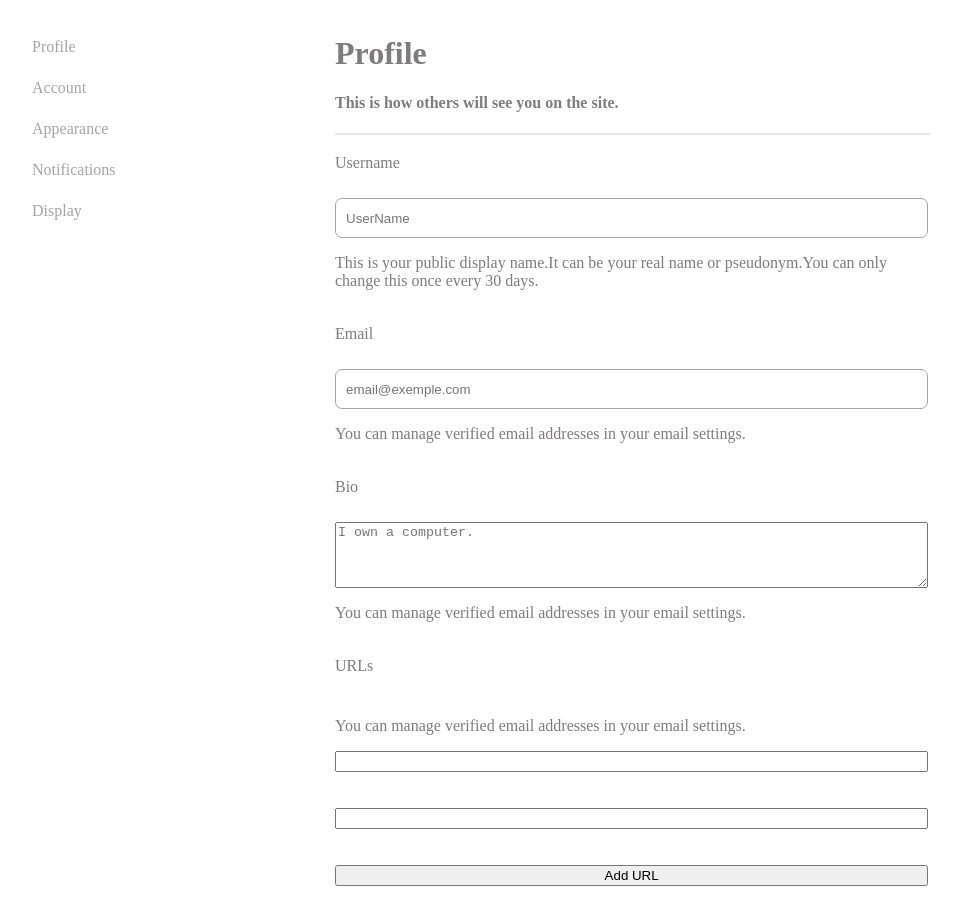
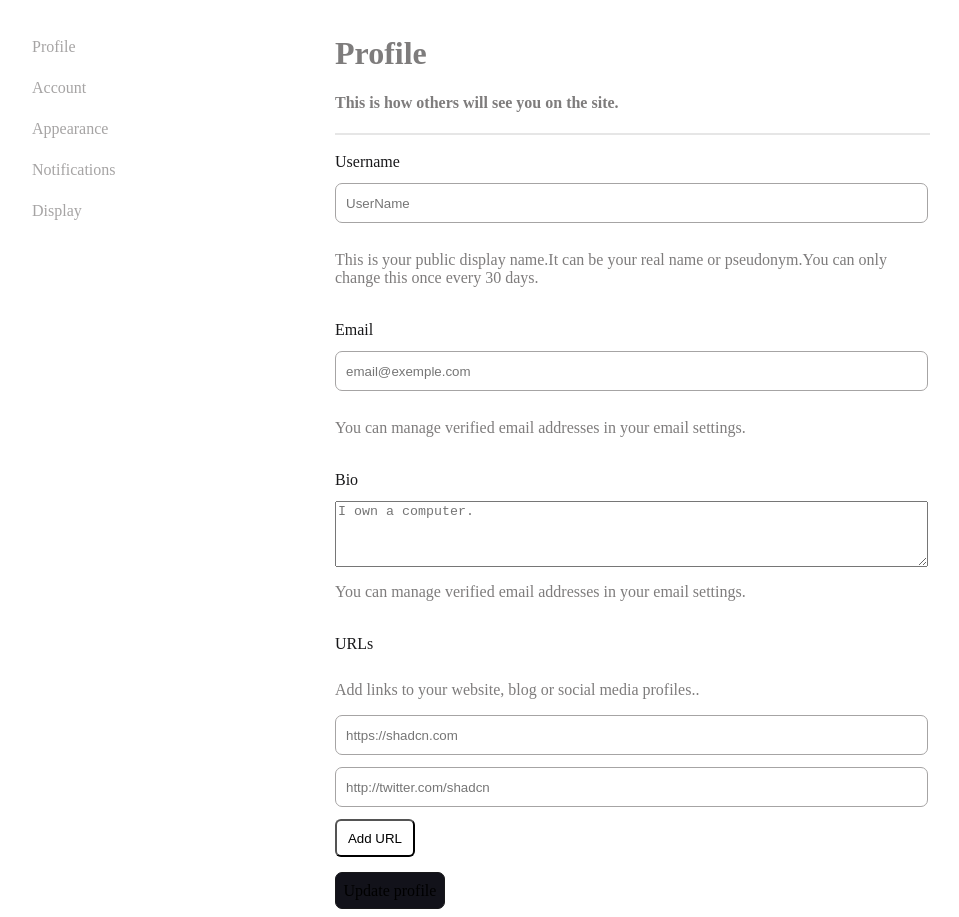
Before and after one commit to renersullivan/volvens, an Angular app: page / in a window 1280 px wide. Shown: the part 120-1037 px from the top of the page, without its empty margins (25-984 px from the left). Before the commit the page ends 1014 px from the top, so only its background shows below. Built offline with nearby package versions, Linux system fonts and the light colour scheme.

Commit message:
css input

```diff
--- a/src/app/settings/settings/settings.component.css
+++ b/src/app/settings/settings/settings.component.css
@@ -32,6 +32,7 @@
     display: flex;
     padding: 12px 0px 11px 9px;
     color: #a6a4a4;
+    cursor: pointer;
 }
 .text-menu:hover{
     padding: 12px 0px 11px 9px;
@@ -64,6 +65,38 @@
     outline: none;
 }
 .input-menu label{
-    padding: 19px 0px 26px 0px;
-    color: #7e7c7c;
+    padding: 18px 0px 12px 0px;
+    color:#18181a;
 }
+.input-menu input{
+    height: 30px;
+    outline: none;
+    margin-bottom: 12px;
+}
+.button{
+    height: 38px;
+    border-radius: 6px;
+    width: 80px;
+    background: #ffffff;
+}
+.btn-update{
+    background-color: #12121a;
+    border: 1px solid #18181a;
+    width: 108px;
+    height: 35px;
+    justify-content: center;
+    align-items: center;
+    display: flex;
+    border-radius: 7px;
+    margin-top: 15px;
+    cursor: pointer;
+}
+
+@media (max-width: 600px) {
+    .menu {
+      display: none;
+    }
+    .body-page{
+        width: 100%;
+    }
+  }
--- a/src/app/settings/settings/settings.component.html
+++ b/src/app/settings/settings/settings.component.html
@@ -38,15 +38,16 @@
             </div>
             <div class="input-menu">
                 <label for="bio">URLs</label>
-                <p class="text-username">You can manage verified email addresses in your email settings. </p>
+                <p class="text-username">Add links to your website, blog or social media profiles.. </p>
 
-                <input type="url" id="url1" name="url1" required><br><br>
+                <input type="url" id="meuInput" name="url1" required placeholder="https://shadcn.com">
 
-                <input type="url" id="url2" name="url2" required><br><br>
+                <input type="url" id="meuInput" name="url2" required placeholder="http://twitter.com/shadcn">
 
                 <button class="button" onclick="processUrls()">Add URL</button>
 
             </div>
+            <div class="btn-update">Update profile</div>
 
 
 
```
